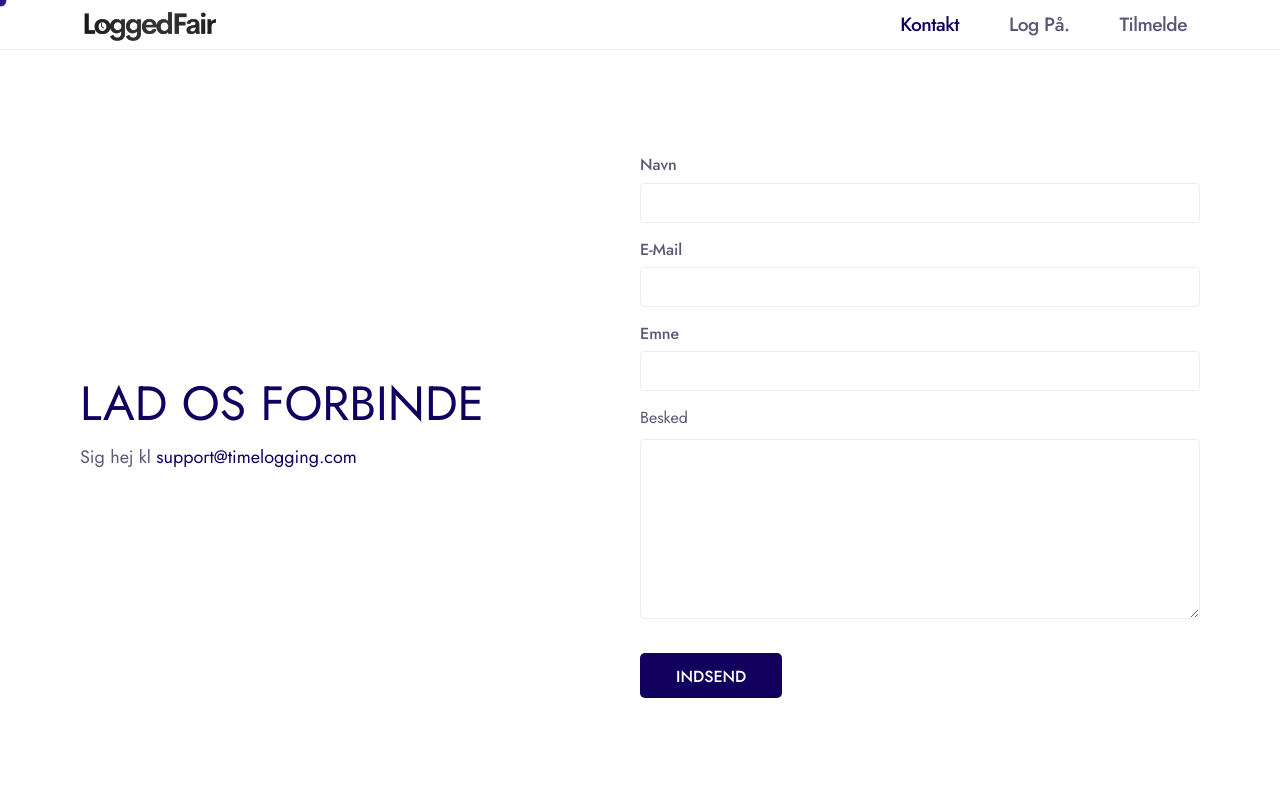
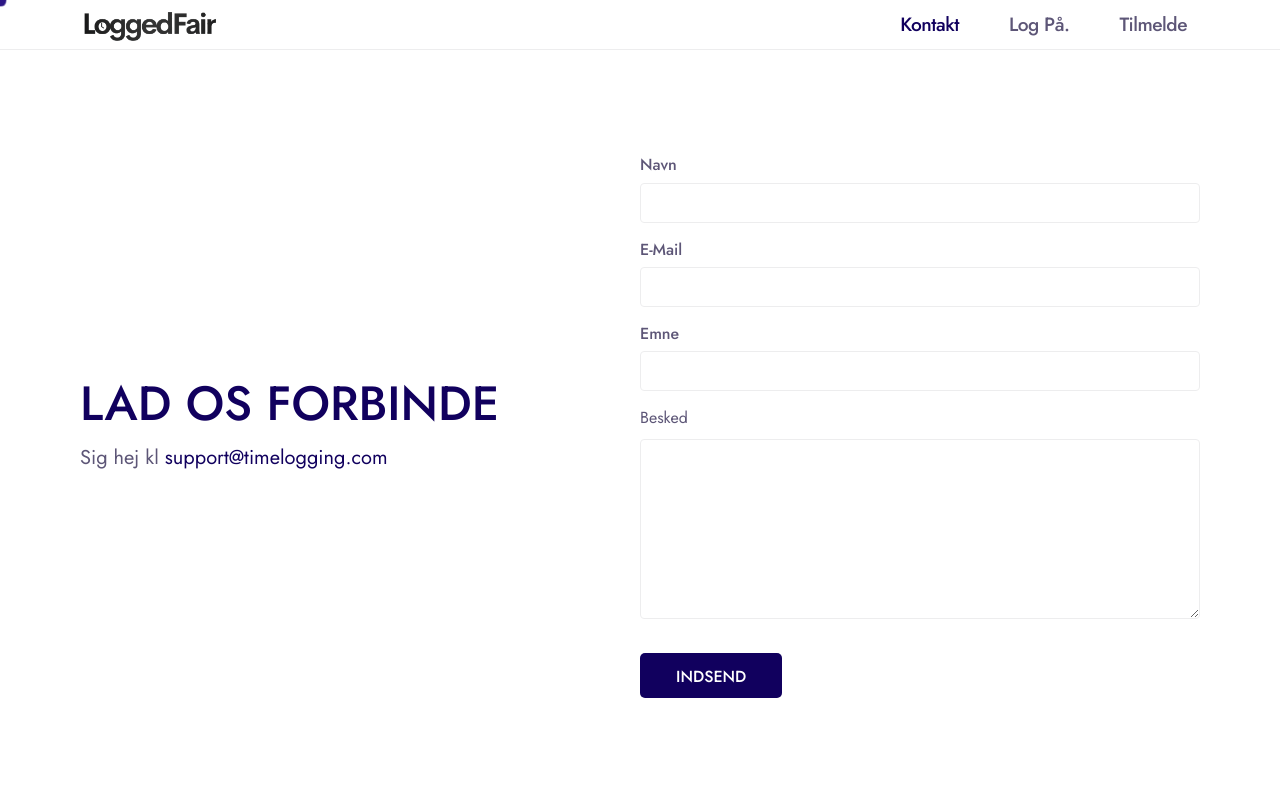
Before and after one commit to asadmumtaz92/time-logging-web, a Next.js app: page /dk/contact in a window 1280 px wide. Shown: the top 800 px of the page. Built offline with nearby package versions, Linux system fonts and the light colour scheme.

Commit message:
This commit for update font-family...

```diff
--- a/src/components/Comman-UI/contact-form/page.tsx
+++ b/src/components/Comman-UI/contact-form/page.tsx
@@ -93,7 +93,7 @@ const ContactForm = ({ formLocale }: ContactFormProps) => {
                 />
 
                 <div className='flex pt-[10px]'>
-                    <button type='submit' disabled={disabled} className={`flex items-center ${disabled ? 'bg-primary text-white' : 'bg-primary text-white'} !font-epilogue text-[1rem] leading-[1rem] font-[500] uppercase not-italic px-[36px] pt-[16px] pb-[13px] rounded-[5px]`}>
+                    <button type='submit' disabled={disabled} className={`flex items-center ${disabled ? 'bg-primary text-white' : 'bg-primary text-white'} !font-jost text-[1rem] leading-[1rem] font-[500] uppercase not-italic px-[36px] pt-[16px] pb-[13px] rounded-[5px]`}>
                         {isLoading
                             ? <div className='w-full h-full flex justify-center items-center'>
                                 <Loader color="black" size={15} className="animate-spin" /> Please wait
--- a/src/components/Comman-UI/feilds/textArea/page.tsx
+++ b/src/components/Comman-UI/feilds/textArea/page.tsx
@@ -29,7 +29,7 @@ const TextArea = ({
 
 
     return (
-        <div className='flex flex-col w-full mb-[24px] !font-epilogue'>
+        <div className='flex flex-col w-full mb-[24px] font-jost'>
             {label && <label htmlFor={label} className='text-desc text-[1rem] leading-[25.6px] font-[400] mb-[8px]'>{label}</label>}
             <textarea
                 id={label}
--- a/src/components/contact-page/page.tsx
+++ b/src/components/contact-page/page.tsx
@@ -22,10 +22,10 @@ const ContactPage = () => {
         <div className={`grid grid-cols-12 min-h-[calc(100vh-50px)] px-[20px] md:px-[50px] xl:px-[80px]`}>
             <div className="col-start-1 col-end-13 lg:col-end-6 lg:col-end-5">
                 <div className='flex flex-col justify-center h-full w-full'>
-                    <p data-aos="fade-down" className='!font-impact text-primary text-[2rem] leading-[2rem] md:text-[3rem] md:leading-[3rem] tracking-[-0.8px] md:tracking-[0px] font-[400] not-italic uppercase text-nowrap'>
+                    <p data-aos="fade-down" className='font-jost text-primary text-[2rem] leading-[2rem] md:text-[3rem] md:leading-[3rem] tracking-[-0.8px] md:tracking-[0px] font-[500] not-italic uppercase text-nowrap'>
                         {t('lets_connect')}
                     </p>
-                    <p data-aos="fade-up" className='!font-epilogue text-desc text-[1rem] md:text-[18px] leading-[24px] md:leading-[27px] font-[400] not-italic mt-[20px] md:mt-[16px]'>
+                    <p data-aos="fade-up" className='font-jost text-desc text-[1rem] md:text-[20px] leading-[24px] md:leading-[27px] font-[400] not-italic mt-[20px] md:mt-[16px]'>
                         {t('say_hello')} <Link href={`mailto:${t('author_email')}`} className='text-primary'>{t('author_email')}</Link>
                     </p>
                 </div>
--- a/src/components/header/header-dashboard.tsx
+++ b/src/components/header/header-dashboard.tsx
@@ -149,7 +149,7 @@ export default function Header({ localeHeader }: any) {
                                     <Link
                                         locale="dk"
                                         href={replaceLocaleInPathname("dk")}
-                                        className={`!font-epilogue no-underline font-[500] ${pathname.startsWith("/dk") ? "text-primary" : "text-desc"}`}
+                                        className={`font-jost no-underline font-[500] ${pathname.startsWith("/dk") ? "text-primary" : "text-desc"}`}
                                     >
                                         DK
                                     </Link>
@@ -157,7 +157,7 @@ export default function Header({ localeHeader }: any) {
                                     <Link
                                         locale="en"
                                         href={replaceLocaleInPathname("en")}
-                                        className={`!font-epilogue no-underline font-[500] ${pathname.startsWith("/en") ? "text-primary" : "text-desc"}`}
+                                        className={`font-jost no-underline font-[500] ${pathname.startsWith("/en") ? "text-primary" : "text-desc"}`}
                                     >
                                         EN
                                     </Link>
--- a/src/components/header/page.tsx
+++ b/src/components/header/page.tsx
@@ -129,7 +129,7 @@ export default function Header({ localeHeader }: any) {
                                     <Link
                                         locale="dk"
                                         href={replaceLocaleInPathname("dk")}
-                                        className={`!font-epilogue no-underline font-[500] ${pathname.startsWith("/dk") ? "text-primary" : "text-desc"}`}
+                                        className={`font-jost no-underline font-[500] ${pathname.startsWith("/dk") ? "text-primary" : "text-desc"}`}
                                     >
                                         DK
                                     </Link>
@@ -137,7 +137,7 @@ export default function Header({ localeHeader }: any) {
                                     <Link
                                         locale="en"
                                         href={replaceLocaleInPathname("en")}
-                                        className={`!font-epilogue no-underline font-[500] ${pathname.startsWith("/en") ? "text-primary" : "text-desc"}`}
+                                        className={`font-jost no-underline font-[500] ${pathname.startsWith("/en") ? "text-primary" : "text-desc"}`}
                                     >
                                         EN
                                     </Link>
--- a/src/components/login-page/page.tsx
+++ b/src/components/login-page/page.tsx
@@ -89,7 +89,7 @@ const Login = () => {
         <div data-aos="zoom-in" data-aos-duration="400" className='flex justify-center items-center w-full sm:min-h-[100vh] px-[20px] text-primary'>
             <div className='flex flex-col items-start justify-between w-full sm:w-[450px] my-[30px] lg:my-0 border-[0.5px] border-border rounded-[10px] p-[40px] shadow-lg overflow-y-scroll sm:overflow-hidden'>
                 <div className='flex items-center justify-center max-w-[400px] m-auto'>
-                    <h1 className='max-w-[400px] w-full !text-center font-[700] [font-size:_clamp(1.7rem,1.3rem+1vw,3rem)]'>
+                    <h1 className='max-w-[400px] w-full !text-center font-[600] [font-size:_clamp(1.7rem,1.3rem+1vw,3rem)]'>
                         Time Logging
                     </h1>
                     {/* <Image src={'/logo.png'} priority className='max-w-[300px] md:max-w-[400px] w-full m-auto' alt='iTech logo' width={100} height={100} /> */}
```
